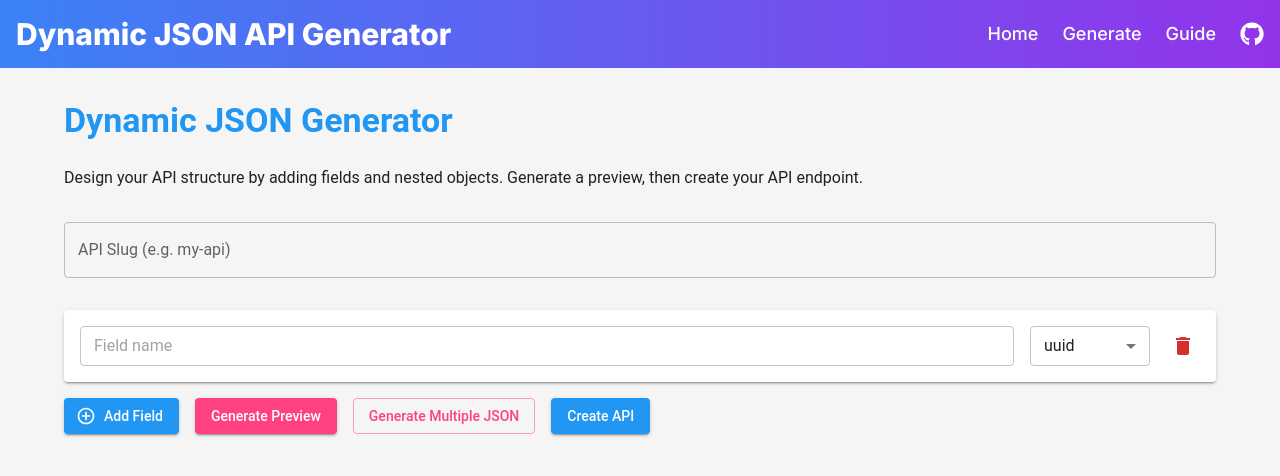
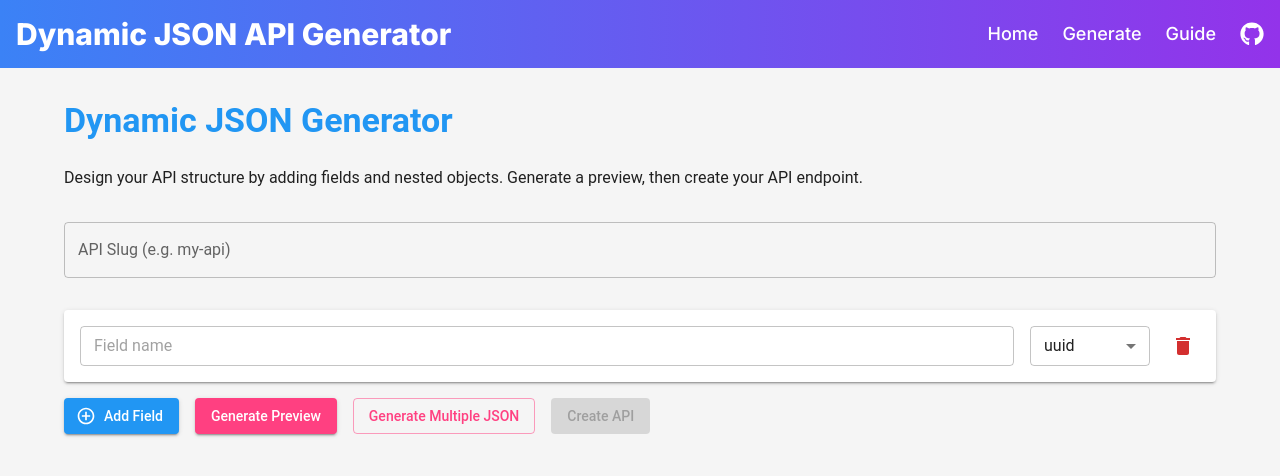
Before and after one commit to HtetKo510217/dynamic-json-api-generator-platform, a Next.js app: page /generate in a window 1280 px wide. Shown: the top 476 px of the page. Built offline with nearby package versions, Linux system fonts and the light colour scheme.

Commit message:
feat : add a validation function

```diff
--- a/app/generate/page.tsx
+++ b/app/generate/page.tsx
@@ -127,6 +127,20 @@ const GenerateJsonApiGenerator: React.FC = () => {
     }
   };
 
+  const areFieldsValid = (): boolean => {
+    const validateFields = (fieldsToValidate: Field[]): boolean => {
+      return fieldsToValidate.every(field => {
+        if (!field.name.trim()) return false;
+        if (field.type === 'object' && field.subFields) {
+          return validateFields(field.subFields);
+        }
+        return true;
+      });
+    };
+
+    return validateFields(fields);
+  };
+
 
   const generateMultiple = () => {
     const newTemplate = generateTemplate();
@@ -206,7 +220,7 @@ const GenerateJsonApiGenerator: React.FC = () => {
               onClick={createApi}
               variant="contained"
               color="primary"
-              disabled={loading}
+              disabled={loading || !slug.trim() || !areFieldsValid()}
               startIcon={loading ? <CircularProgress size={20} /> : null}
             >
               {loading ? 'Creating API...' : 'Create API'}
```
